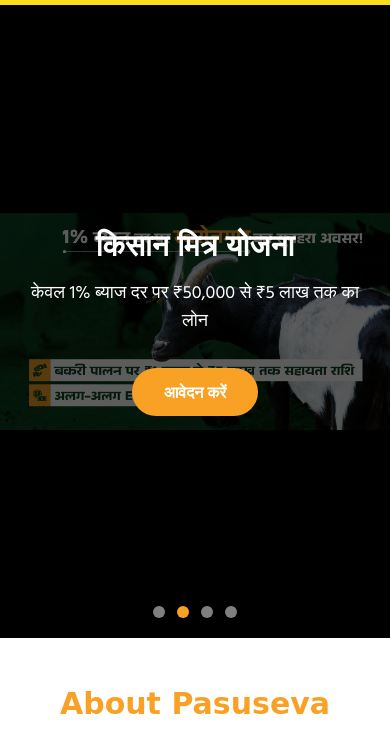
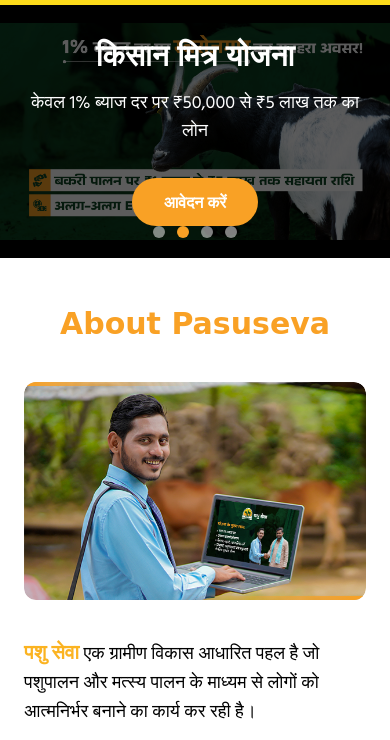
Before and after one commit to TG-X-Kalope/PasuSeva-Site, a website: page index.html in a window 390 px wide. Shown: the part 75-815 px from the top of the page. Drawn offline with Linux system fonts and the light colour scheme; a web font is replaced by a local one.

Commit message:
make slider responsive in mobile

```diff
--- a/index.html
+++ b/index.html
@@ -113,7 +113,7 @@
   <!-- ✅ Navbar ends -->
 
 
-  <div class="slider-wrapper relative overflow-hidden h-[75vh]">
+  <div class="slider-wrapper relative overflow-hidden h-[30vh] sm:h-[75vh]">
     <div class="slides flex flex-nowrap transition-transform duration-500 ease-in-out w-full h-full">
       <!-- Slide 1 -->
       <div class="slide flex-shrink-0 w-full h-full bg-black relative flex items-center justify-center">
```
Also changed, not shown: dist/output.css.
